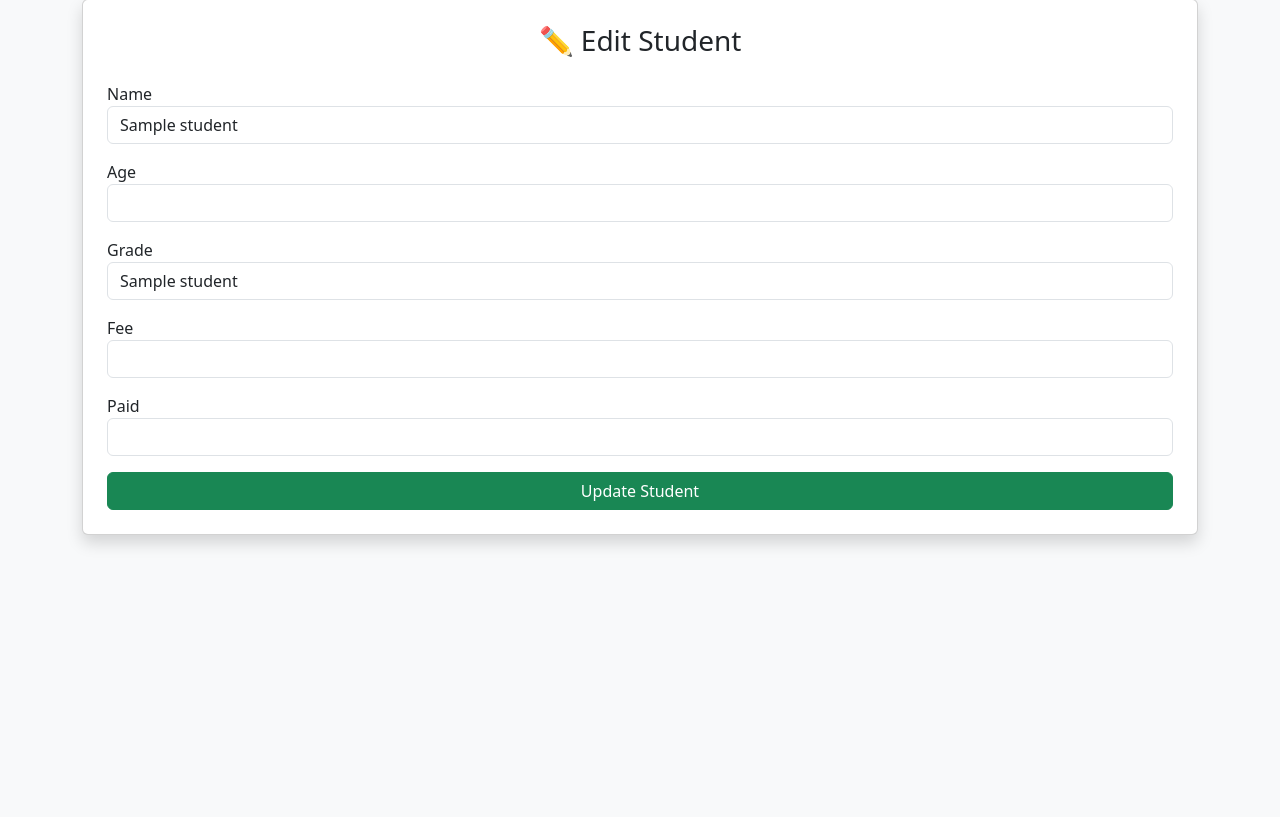
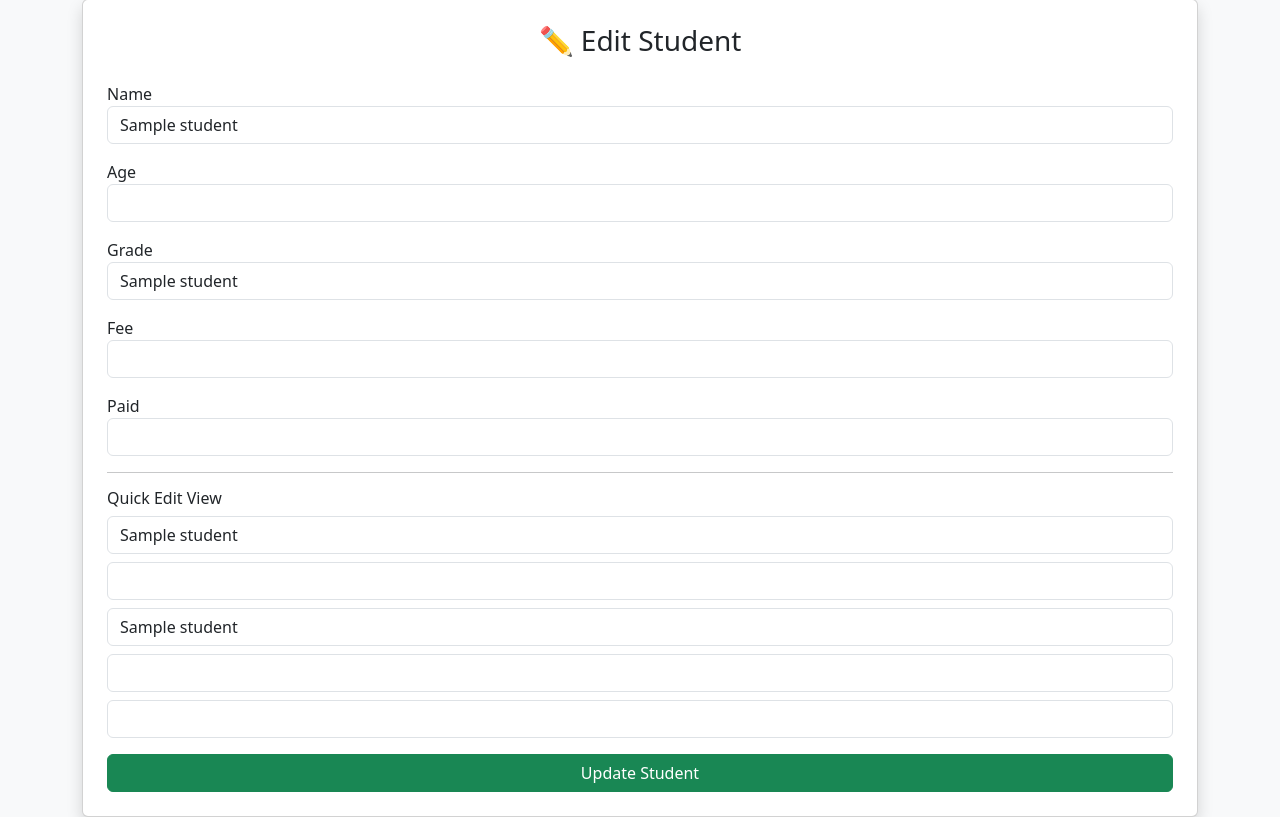
Before and after one commit to we32693269/school-saas, a Flask app: template templates/edit_student.html in a window 1280 px wide. Shown: the part 49-866 px from the top of the page. Before the commit the page ends 595 px from the top, so only its background shows below. Run offline with Flask 3, Linux system fonts and the light colour scheme; the template is opened without the code that fills it: most values are stand-ins (such as "Sample title", 1, 10 or a date in 2020).

Commit message:
Update edit_student.html

```diff
--- a/templates/edit_student.html
+++ b/templates/edit_student.html
@@ -15,33 +15,50 @@
 
         <form method="POST">
 
+            <!-- NAME -->
             <div class="mb-3">
                 <label>Name</label>
                 <input type="text" name="name" value="{{ student[1] }}" class="form-control" required>
             </div>
 
+            <!-- AGE -->
             <div class="mb-3">
                 <label>Age</label>
                 <input type="number" name="age" value="{{ student[2] }}" class="form-control" required>
             </div>
 
-            <!-- ✅ GRADE FIX -->
+            <!-- GRADE -->
             <div class="mb-3">
                 <label>Grade</label>
                 <input type="text" name="grade" value="{{ student[3] }}" class="form-control" required>
             </div>
 
+            <!-- FEE -->
             <div class="mb-3">
                 <label>Fee</label>
                 <input type="number" name="fee" value="{{ student[4] }}" class="form-control" required>
             </div>
 
+            <!-- PAID -->
             <div class="mb-3">
                 <label>Paid</label>
                 <input type="number" name="paid" value="{{ student[5] }}" class="form-control" required>
             </div>
 
-            <button type="submit" class="btn btn-success w-100">Update Student</button>
+            <!-- QUICK INLINE VERSION (optional compact UI) -->
+            <hr>
+
+            <h6>Quick Edit View</h6>
+
+            <input type="text" name="name" value="{{ student[1] }}" class="form-control mb-2">
+            <input type="number" name="age" value="{{ student[2] }}" class="form-control mb-2">
+            <input type="text" name="grade" value="{{ student[3] }}" class="form-control mb-2">
+            <input type="number" name="fee" value="{{ student[4] }}" class="form-control mb-2">
+            <input type="number" name="paid" value="{{ student[5] }}" class="form-control mb-3">
+
+            <button type="submit" class="btn btn-success w-100">
+                Update Student
+            </button>
 
         </form>
 
```
